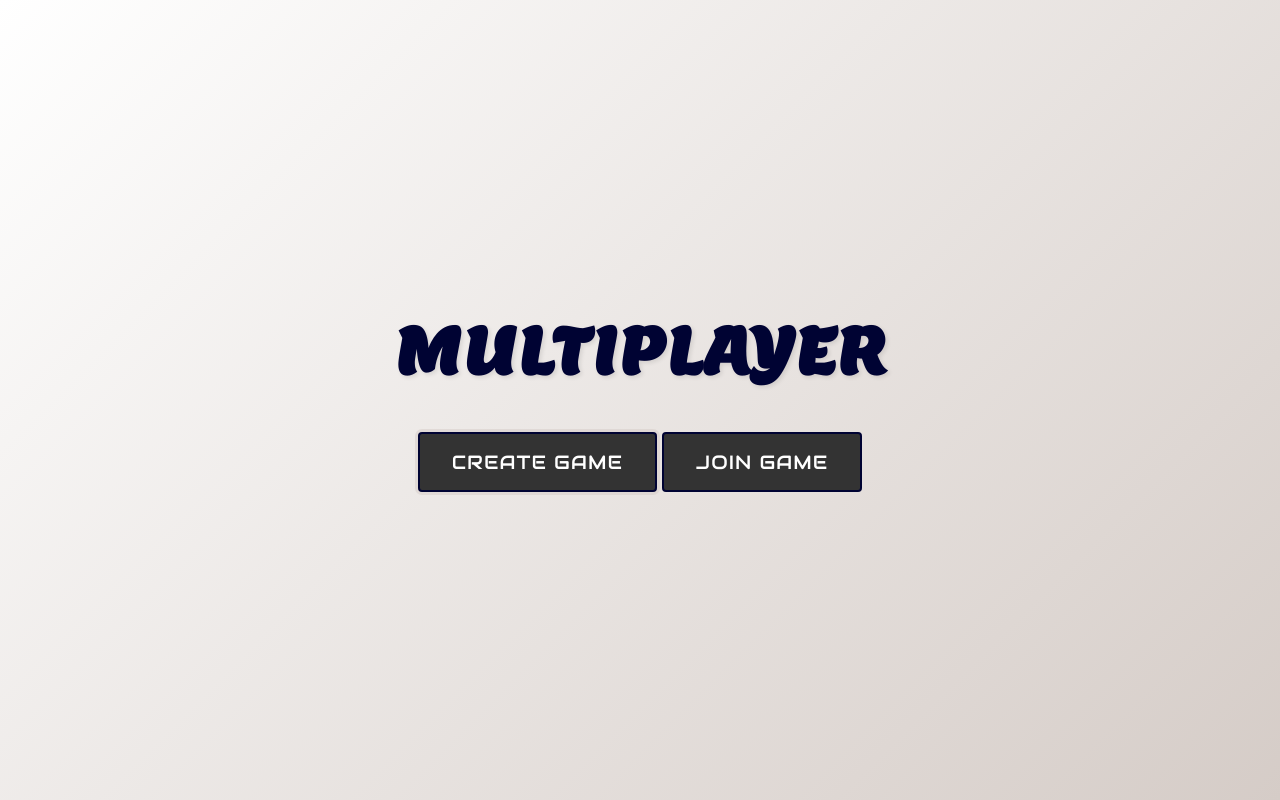
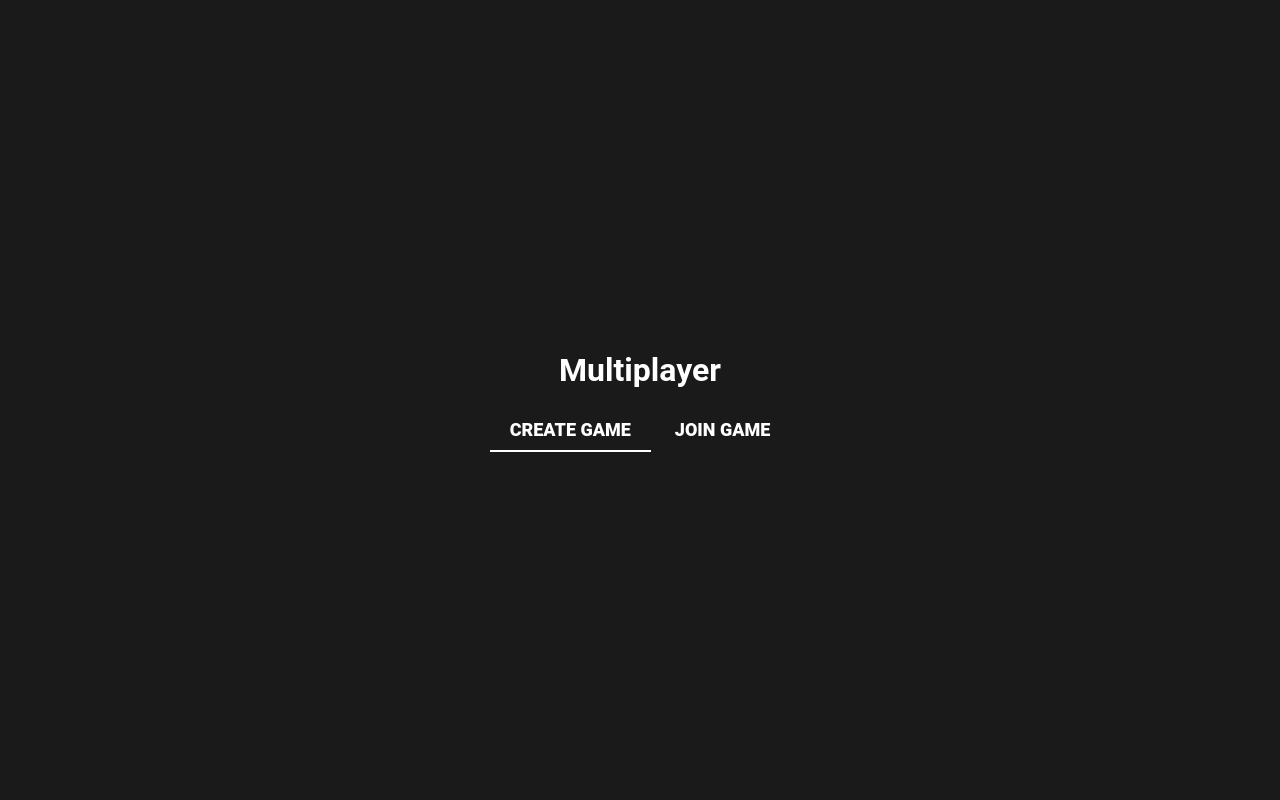
Before and after one commit to OneAutumnLeaf4700/ProgrammingProjectsPublic, a plain HTML site: page Chess Webapp/client/menu/multiplayer/multiplayer.html in a window 1280 px wide. Both pictures are taken after a click on the button "CREATE GAME". Drawn offline with nearby package versions, Linux system fonts and the light colour scheme; no server answers.

Commit message:
Redesigned Menu Screens to fit dark theme (May still change this in the future since im not entirely happy with it right now. Fixed GameID bug not found that was happening after changing html layout for multiplayer screen

```diff
--- a/Chess Webapp/client/game/script.js
+++ b/Chess Webapp/client/game/script.js
@@ -8,7 +8,7 @@ const socket = io();
 //Get Game ID
 const path = window.location.pathname;
 const gameId = path.split('/')[2];
-const gameIdValue = document.getElementById('game-id-value');
+const gameIdValue = document.getElementById('game-id');
 
 // Get user ID
 const userId = localStorage.getItem('userId');
--- a/Chess Webapp/client/menu/assets/css/theme.css
+++ b/Chess Webapp/client/menu/assets/css/theme.css
@@ -2,12 +2,12 @@
     Root Variables
 ====================*/
 :root {
-    --primary-dark: #333333;
-    --secondary-dark: #2B262B;
-    --accent-light: #D5CCC7;
-    --neutral-gray: #A9A29C;
-    --deep-dark: #000333;
-    --pure-white: #FFFFFF;
+    --primary-dark: #1a1a1a;
+    --secondary-dark: #333333;
+    --accent-light: #4d4d4d;
+    --neutral-gray: #a9a29c;
+    --deep-dark: #000000;
+    --pure-white: #ffffff;
 }
 
 /*====================
@@ -19,191 +19,99 @@
     box-sizing: border-box;
 }
 
-/*====================
-    Base Styles
-====================*/
 body {
-    background-color: var(--pure-white);
-    font-family: 'Audiowide', cursive;
-    min-height: 100vh;
+    background-color: #1a1a1a;
+    color: #ffffff;
+    font-family: 'Roboto', sans-serif;
+    margin: 0;
+    padding: 0;
     display: flex;
+    flex-direction: column;
     justify-content: center;
     align-items: center;
-    background: linear-gradient(135deg, var(--pure-white) 0%, var(--accent-light) 100%);
+    height: 100vh;
+    text-align: center;
 }
 
-/*====================
-    Typography
-====================*/
-h1 {
-    font-family: 'Lemon', cursive;
-    color: var(--deep-dark);
-    font-size: 3.2rem;
-    margin-bottom: 2.5rem;
-    letter-spacing: 2px;
-    text-transform: uppercase;
-    text-shadow: 2px 2px 4px rgba(0, 0, 0, 0.1);
+h1, h2, h3, h4, h5, h6 {
+    color: #ffffff;
+    font-family: 'Roboto', sans-serif;
+    margin: 10px 0;
 }
 
-h1:hover {
-    transform: scale(1.02);
-    transition: transform 0.3s ease;
+p {
+    color: #ffffff;
+    font-family: 'Roboto', sans-serif;
+    margin: 10px 0;
 }
 
-.footer-text {
-    color: var(--neutral-gray);
-    font-size: 1rem;
-    margin-top: 2rem;
-    font-family: 'Audiowide', cursive;
-    letter-spacing: 0.5px;
+a {
+    color: #ffffff;
+    text-decoration: none;
+    margin: 10px 0;
 }
 
-/*====================
-    Main Menu Styles
-====================*/
-.menu-container {
-    text-align: center;
-    padding: 2rem;
-    max-width: 600px;
-    width: 90%;
-    animation: fadeIn 0.8s ease-out;
+a:hover {
+    text-decoration: underline;
 }
 
-.main-menu {
-    display: flex;
-    flex-direction: column;
-    align-items: center;
-    padding: 2rem;
-    gap: 1rem;
+button {
+    font-size: 18px;
+    color: #ffffff;
+    font-family: inherit;
+    font-weight: 800;
+    padding: 10px 20px;
+    cursor: pointer;
+    position: relative;
+    border: none;
+    background: none;
+    text-transform: uppercase;
+    transition-timing-function: cubic-bezier(0.25, 0.8, 0.25, 1);
+    transition-duration: 400ms;
+    transition-property: color;
+    margin: 10px 0;
 }
 
-.main-menu h1 {
-    color: var(--deep-dark);
-    font-size: 3.5rem;
+button:focus,
+button:hover {
+    color: #fff;
 }
 
-/*====================
-    Button Styles
-====================*/
-.button-container {
-    display: flex;
-    flex-direction: column;
-    gap: 1.5rem;
-    margin: 2rem 0;
+button:focus:after,
+button:hover:after {
+    width: 100%;
+    left: 0%;
 }
 
-.menu-btn, .main-menu-btn {
-    background-color: var(--primary-dark);
-    color: var(--pure-white);
-    border: 2px solid var(--deep-dark);
-    padding: 1rem 2rem;
-    font-size: 1.2rem;
-    font-family: 'Audiowide', cursive;
-    text-transform: uppercase;
-    letter-spacing: 1px;
-    cursor: pointer;
-    transition: all 0.3s ease;
-    border-radius: 4px;
+button:after {
+    content: "";
+    pointer-events: none;
+    bottom: -2px;
+    left: 50%;
+    position: absolute;
+    width: 0%;
+    height: 2px;
+    background-color: #fff;
+    transition-timing-function: cubic-bezier(0.25, 0.8, 0.25, 1);
+    transition-duration: 400ms;
+    transition-property: width, left;
 }
 
-.menu-btn:hover, .main-menu-btn:hover {
-    background-color: var(--deep-dark);
-    transform: translateY(-3px);
-    box-shadow: 0 5px 15px rgba(0, 0, 0, 0.2);
-    animation: subtle-pulse 1.5s infinite;
+button:hover {
+    background-color: #444444;
 }
 
-.menu-btn:active {
-    transform: translateY(-1px);
-    box-shadow: 0 2px 8px rgba(0, 0, 0, 0.1);
+input, textarea {
+    background-color: #333333;
+    color: #ffffff;
+    border: 1px solid #444444;
+    padding: 10px;
+    font-family: 'Roboto', sans-serif;
+    margin: 10px 0;
 }
 
-.menu-btn:focus {
-    outline: none;
-    box-shadow: 0 0 0 3px rgba(213, 204, 199, 0.5);
+label {
+    color: #ffffff;
+    font-family: 'Roboto', sans-serif;
+    margin: 10px 0;
 }
-
-/*====================
-    Modal Styles
-====================*/
-.modal {
-    display: none;
-    position: fixed;
-    top: 0;
-    left: 0;
-    width: 100%;
-    height: 100%;
-    background-color: rgba(0, 0, 0, 0.7);
-    z-index: 1000;
-    justify-content: center;
-    align-items: center;
-    backdrop-filter: blur(4px);
-}
-
-.modal-content {
-    background: linear-gradient(135deg, var(--pure-white) 0%, var(--accent-light) 100%);
-    padding: 2rem;
-    border-radius: 8px;
-    text-align: center;
-    width: 90%;
-    max-width: 400px;
-    box-shadow: 0 4px 8px rgba(0, 0, 0, 0.3);
-    animation: slideDown 0.3s ease-out;
-}
-
-.error-message {
-    color: red;
-    font-size: 0.9rem;
-    margin-top: 0.5rem;
-    display: none;
-}
-
-/*====================
-    Animations
-====================*/
-@keyframes fadeIn {
-    from {
-        opacity: 0;
-        transform: translateY(20px);
-    }
-    to {
-        opacity: 1;
-        transform: translateY(0);
-    }
-}
-
-@keyframes subtle-pulse {
-    0% { transform: scale(1); }
-    50% { transform: scale(1.02); }
-    100% { transform: scale(1); }
-}
-
-@keyframes slideDown {
-    from {
-        transform: translateY(-20px);
-        opacity: 0;
-    }
-    to {
-        transform: translateY(0);
-        opacity: 1;
-    }
-}
-
-/*====================
-    Media Queries
-====================*/
-@media (min-width: 768px) {
-    .button-container {
-        flex-direction: row;
-        justify-content: center;
-        gap: 2rem;
-    }
-
-    .menu-btn {
-        min-width: 200px;
-    }
-
-    h1 {
-        font-size: 4rem;
-    }
-}
--- a/Chess Webapp/client/menu/mainmenu/mainmenu.css
+++ /dev/null
@@ -1,141 +0,0 @@
-:root {
-    --primary-dark: #333333;
-    --secondary-dark: #2B262B;
-    --accent-light: #D5CCC7;
-    --neutral-gray: #A9A29C;
-    --deep-dark: #000333;
-    --pure-white: #FFFFFF;
-}
-
-* {
-    margin: 0;
-    padding: 0;
-    box-sizing: border-box;
-}
-
-body {
-    background-color: var(--pure-white);
-    font-family: 'Audiowide', cursive;
-    min-height: 100vh;
-    display: flex;
-    justify-content: center;
-    align-items: center;
-    background: linear-gradient(
-        135deg,
-        var(--pure-white) 0%,
-        var(--accent-light) 100%
-    );
-}
-
-.menu-container {
-    text-align: center;
-    padding: 2rem;
-    max-width: 600px;
-    width: 90%;
-}
-
-h1 {
-    font-family: 'Lemon', cursive;
-    color: var(--deep-dark);
-    font-size: 3.2rem;
-    margin-bottom: 2.5rem;
-    letter-spacing: 2px;
-    text-transform: uppercase;
-    text-shadow: 2px 2px 4px rgba(0, 0, 0, 0.1);
-}
-
-.button-container {
-    display: flex;
-    flex-direction: column;
-    gap: 1.5rem;
-    margin: 2rem 0;
-}
-
-.menu-btn {
-    background-color: var(--primary-dark);
-    color: var(--pure-white);
-    border: 2px solid var(--deep-dark);
-    padding: 1rem 2rem;
-    font-size: 1.2rem;
-    font-family: 'Audiowide', cursive;
-    text-transform: uppercase;
-    letter-spacing: 1px;
-    cursor: pointer;
-    transition: all 0.3s ease;
-    border-radius: 4px;
-}
-
-.menu-btn:hover {
-    background-color: var(--deep-dark);
-    transform: translateY(-3px);
-    box-shadow: 0 5px 15px rgba(0, 0, 0, 0.2);
-}
-
-.menu-btn:active {
-    transform: translateY(-1px);
-    box-shadow: 0 2px 8px rgba(0, 0, 0, 0.1);
-}
-
-.footer-text {
-    color: var(--neutral-gray);
-    font-size: 1rem;
-    margin-top: 2rem;
-    font-family: 'Audiowide', cursive;
-    letter-spacing: 0.5px;
-}
-
-/* Responsive Design */
-@media (min-width: 768px) {
-    .button-container {
-        flex-direction: row;
-        justify-content: center;
-        gap: 2rem;
-    }
-
-    .menu-btn {
-        min-width: 200px;
-    }
-
-    h1 {
-        font-size: 4rem;
-    }
-}
-
-/* Animation */
-@keyframes fadeIn {
-    from {
-        opacity: 0;
-        transform: translateY(20px);
-    }
-    to {
-        opacity: 1;
-        transform: translateY(0);
-    }
-}
-
-.menu-container {
-    animation: fadeIn 0.8s ease-out;
-}
-
-/* Focus States */
-.menu-btn:focus {
-    outline: none;
-    box-shadow: 0 0 0 3px rgba(213, 204, 199, 0.5);
-}
-
-/* Optional: Add hover effect to title */
-h1:hover {
-    transform: scale(1.02);
-    transition: transform 0.3s ease;
-}
-
-/* Optional: Add subtle pulsing animation to buttons */
-@keyframes subtle-pulse {
-    0% { transform: scale(1); }
-    50% { transform: scale(1.02); }
-    100% { transform: scale(1); }
-}
-
-.menu-btn:hover {
-    animation: subtle-pulse 1.5s infinite;
-}
--- a/Chess Webapp/client/menu/multiplayer/multiplayer.css
+++ b/Chess Webapp/client/menu/multiplayer/multiplayer.css
@@ -1,37 +1,12 @@
-/* General styling */
-body {
-    font-family: Arial, sans-serif;
-    background-color: #f0f0f0;
-    margin: 0;
-    display: flex;
+/* Hide modal by default */
+.modal {
+    display: none;
+    position: fixed;
+    top: 0;
+    left: 0;
+    width: 100%;
+    height: 100%;
+    background-color: rgba(0, 0, 0, 1); /* Semi-transparent overlay */
     justify-content: center;
     align-items: center;
-    height: 100vh;
 }
-
-.menu-container {
-    text-align: center;
-}
-
-.menu-btn {
-    display: block;
-    width: 200px;
-    padding: 15px;
-    margin: 20px auto;
-    font-size: 18px;
-    background-color: #007bff;
-    color: white;
-    border: none;
-    border-radius: 5px;
-    cursor: pointer;
-    transition: background-color 0.3s ease;
-}
-
-.menu-btn:hover {
-    background-color: #0056b3;
-}
-
-h1 {
-    font-size: 36px;
-    margin-bottom: 50px;
-}
--- a/Chess Webapp/client/menu/multiplayer/multiplayer.html
+++ b/Chess Webapp/client/menu/multiplayer/multiplayer.html
@@ -8,6 +8,7 @@
     <link href="https://fonts.googleapis.com/css2?family=Audiowide&family=Lemon&display=swap" rel="stylesheet">
 
     <link rel="stylesheet" href="/menu/assets/css/theme.css">
+    <link rel="stylesheet" href="/menu/multiplayer/multiplayer.css">
 </head>
 <body>
     <div class="menu-container">
--- a/Chess Webapp/server/routes.js
+++ b/Chess Webapp/server/routes.js
@@ -20,8 +20,6 @@ module.exports = (app) => {
 
     // Route for game
     app.get('/game/:gameId', (req, res) => {
-        const gameId = req.params.gameId; // Extract the gameId from the URL
-        console.log(`Game ID requested: ${gameId}`);
         res.sendFile(path.join(clientPath, 'game', 'index.html')); // Serve the game.html file
     });
 };
--- a/Chess Webapp/server/server.js
+++ b/Chess Webapp/server/server.js
@@ -28,6 +28,8 @@ ioHandler(io);
 // Serve static files
 app.use(express.static(path.join(__dirname, '../client')));
 
+console.log("Main Directory: " + __dirname);
+
 // Import routes
 routes(app);
 
```
Also changed, not shown: Chess Webapp/client/game/index.html (+2 -2 lines), Chess Webapp/client/menu/mainmenu/mainmenu.html (+13 -13 lines).
